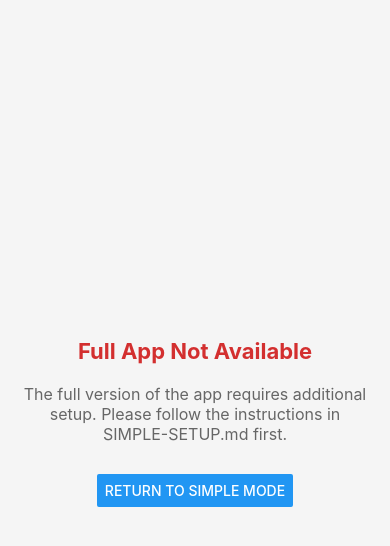
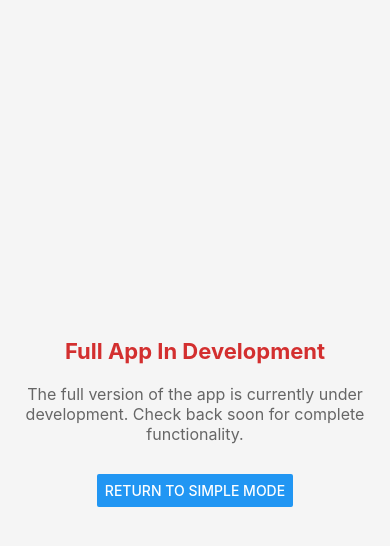
Before and after one commit to nuwud/animal-mocap-app, a React Native app: screen / in a window 390 px wide. Both pictures are taken after a click on the button "TRY FULL APP". Shown: the top 546 px of the page. Built offline with nearby package versions, Linux system fonts and the light colour scheme.

Commit message:
Update App.tsx to include Redux store

```diff
--- a/App.tsx
+++ b/App.tsx
@@ -1,10 +1,34 @@
-import React, { useState } from 'react';
+import React, { useState, useEffect } from 'react';
 import { StyleSheet, View, Text, Button, SafeAreaView } from 'react-native';
+import { Provider } from 'react-redux';
 import SimpleTestApp from './SimpleTestApp';
+import store from './src/app/state/store';
+import { setAppMode } from './src/app/state/appSlice';
+
+// Import our navigator (commented out until we implement the screens)
+// import AppNavigator from './src/app/navigation/AppNavigator';
 
 export default function App() {
   const [useSimpleMode, setUseSimpleMode] = useState(true);
 
+  // Update Redux state when simple mode changes
+  useEffect(() => {
+    store.dispatch(setAppMode(useSimpleMode ? 'simple' : 'full'));
+  }, [useSimpleMode]);
+
+  // Wrap everything in Redux Provider
+  return (
+    <Provider store={store}>
+      <AppContent
+        useSimpleMode={useSimpleMode}
+        setUseSimpleMode={setUseSimpleMode}
+      />
+    </Provider>
+  );
+}
+
+// Separate component for the app content to keep the Provider at the top level
+function AppContent({ useSimpleMode, setUseSimpleMode }) {
   // We'll use the simple test app by default for now
   // until we resolve the dependency issues
 
@@ -28,13 +52,14 @@ export default function App() {
 
   // If full mode is selected, we'll try to import the full app
   // but for now display a message that it's not ready
+  // In a future update, we'll replace this with the actual AppNavigator
   return (
     <SafeAreaView style={styles.container}>
       <View style={styles.errorContainer}>
-        <Text style={styles.errorTitle}>Full App Not Available</Text>
+        <Text style={styles.errorTitle}>Full App In Development</Text>
         <Text style={styles.errorMessage}>
-          The full version of the app requires additional setup.
-          Please follow the instructions in SIMPLE-SETUP.md first.
+          The full version of the app is currently under development.
+          Check back soon for complete functionality.
         </Text>
         <Button
           title="Return to Simple Mode"
```
